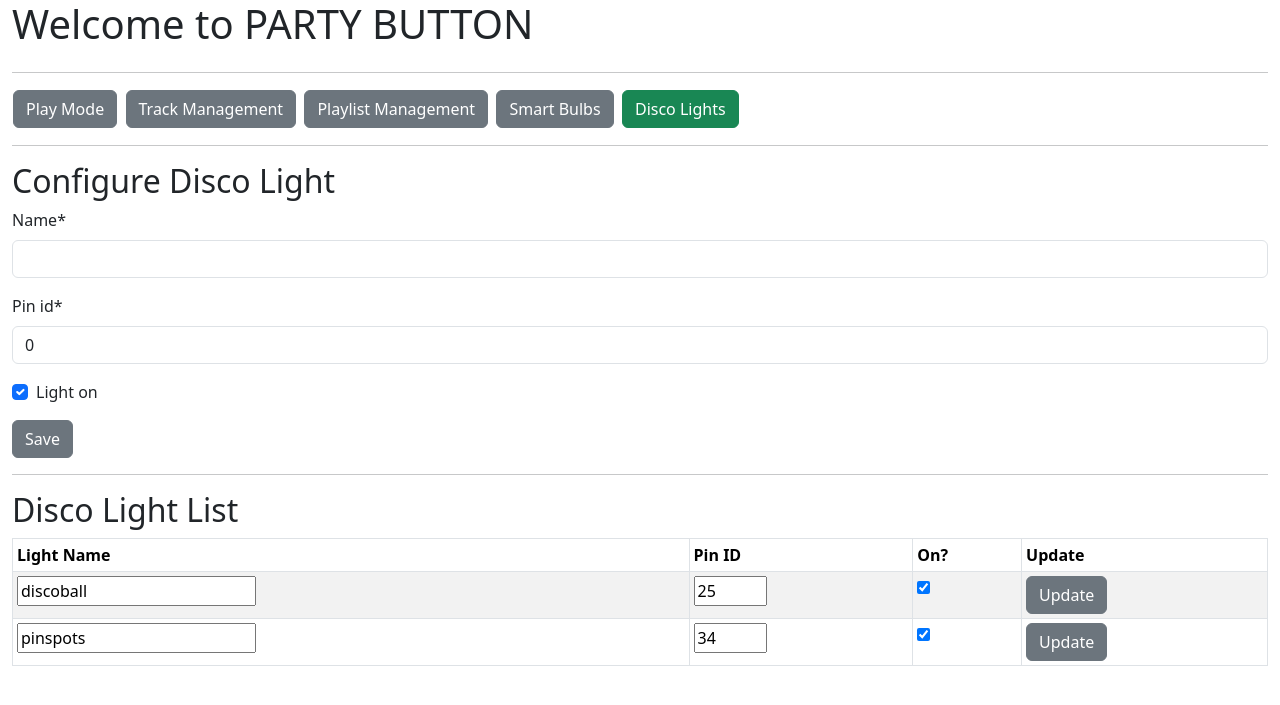
After one commit to DanBuchan/Party_button, a Django app: page /disco/ in a window 1280 px wide. The commit adds this page. Shown: the top 705 px of the page. Run offline with Django 4.2, Linux system fonts and the light colour scheme; data comes from the database, SQL or seed files in the repository; both versions use the stored data as it was after the commit; some libraries are stand-ins or nearby versions.

Commit message:
UI for disco light control added

```diff
--- a/pb_ui/mp3_manager/admin.py
+++ b/pb_ui/mp3_manager/admin.py
@@ -1,8 +1,9 @@
 from django.contrib import admin
-from .models import Track, Playtime, Playlist, Bridge, Light
+from .models import Track, Playtime, Playlist, Bridge, Light, DiscoLight
 
 admin.site.register(Track)
 admin.site.register(Playtime)
 admin.site.register(Playlist)
 admin.site.register(Bridge)
 admin.site.register(Light)
+admin.site.register(DiscoLight)
--- a/pb_ui/mp3_manager/form.py
+++ b/pb_ui/mp3_manager/form.py
@@ -1,6 +1,6 @@
 from django.forms import ModelForm
 from django import forms
-from .models import Track, Playtime, Playlist, Bridge, Light
+from .models import Track, Playtime, Playlist, Bridge, Light, DiscoLight
 
 class BridgeForm(ModelForm):
     class Meta:
@@ -22,6 +22,11 @@ class TrackForm(ModelForm):
     class Meta:
         model = Track
         fields = ["name", "mp3_file", "minutes", "seconds"]
+
+class DiscoForm(ModelForm):
+    class Meta:
+        model = DiscoLight
+        fields = ["name", "pin_id", "light_on"]
 
 class PlaytimeForm(ModelForm):
     class Meta:
--- a/pb_ui/mp3_manager/models.py
+++ b/pb_ui/mp3_manager/models.py
@@ -167,3 +167,15 @@ class Light(models.Model):
 
     def __str__(self):
         return(self.name)
+
+class DiscoLight(models.Model):
+    name = models.CharField(max_length=200, default="",
+                          blank=False, null=False)
+    pin_id = models.IntegerField(blank=False, null=False,
+                                     default=0,
+                                     validators=[MinValueValidator(0),
+                                                 MaxValueValidator(40)])
+    light_on = models.BooleanField(blank=False, null=False, default=True)
+
+    def __str__(self):
+        return(self.name)
--- /dev/null
+++ b/pb_ui/mp3_manager/templates/mp3_manager/disco.html
@@ -0,0 +1,69 @@
+{% extends "./base.html" %}
+{% load crispy_forms_tags %}
+
+{% block content %}
+<div class="row">
+  <div class="col">
+    <table>
+    <tr><td NOWRAP>
+    <a href="/"><button type="button" class="btn btn-secondary">Play Mode</button></a>&nbsp;
+    <a  href="/tracks"><button type="button" class="btn btn-secondary">Track Management</button></a>&nbsp;
+    <a href="/playlists"><button type="button" class="btn btn-secondary">Playlist Management</button></a>&nbsp;
+    <a href="/lights"><button type="button" class="btn btn-secondary">Smart Bulbs</button></a>&nbsp;
+    <a href="/disco"><button type="button" class="btn btn-success">Disco Lights</button></a>&nbsp;
+    </td></tr>
+    </table>
+  </div>
+</div>
+<hr>
+
+<div class="row">
+    <div class="col">
+    <h2>Configure Disco Light</h2>
+    {% if form_errors %}
+        <div class="alert">{{ form_errors }}</div>
+    {% endif %}
+        <form id="disco_form" name="disco_form" action={% url 'mp3_manager:disco' %} method="post" enctype="multipart/form-data">
+        {% csrf_token %}
+        {{ form|crispy }}
+        <input class="btn btn-secondary" type="submit" form="disco_form" value="Save" id="disco_configure" name="disco_configure"></input>
+        </form>
+    </div>
+</div>
+<hr />
+<div class="row">
+    <div class="col">
+    <h2>Disco Light List</h2>
+    {% if disco_light_list %}
+        <table class="table table-striped table-bordered table-sm" cellspacing="0" width="100%">
+            <thead><tr><th>Light Name</th><th>Pin ID</th><th>On?</th><th>Update</th></tr></thead>
+            <tbody>
+              {% for light in disco_light_list %}
+              <tr>
+                  <form id="disco_update_form_{{ light.pk }}" id="disco_update_{ light.pk }}" action={% url 'mp3_manager:disco' %} method="post" enctype="multipart/form-data">
+                    {% csrf_token %}
+                  <td> <input size="20" type="textarea" id="name" name="name" value={{ light.name }}>  </td>
+                  <td>
+                    <input size="2" type="textarea" id="pin_id" name="pin_id" value={{ light.pin_id }}>
+                  </td>
+                  <td>
+                    {% if light.light_on %}
+                    <input type="checkbox" id="light_on" name="light_on" value={{ light.pk }} checked>
+                    {% else%}
+                    <input type="checkbox" id="light_on" name="light_on" value={{ light.pk }}>
+                    {% endif %}
+                  </td>
+                  <td>
+                    <input type="hidden" id="pk" name="pk" value="{{ light.pk }}">
+                    <input class="btn btn-secondary" type="submit" form="disco_update_form_{{ light.pk }}" value="Update" name="disco_update_{{ light.pk }}"></td>
+                </form>
+            {% endfor %}
+            </tbody>
+        </table>
+    {% else %}
+      <p><h2>No disco lights configured</h2></p>
+    {% endif %}
+    </div>
+</div>
+
+{% endblock %}
--- a/pb_ui/mp3_manager/templates/mp3_manager/index.html
+++ b/pb_ui/mp3_manager/templates/mp3_manager/index.html
@@ -9,7 +9,8 @@
       <a href="/"><button type="button" class="btn btn-success">Play Mode</button></a>&nbsp;
       <a href="/tracks"><button type="button" class="btn btn-secondary">Track Management</button></a>&nbsp;
       <a href="/playlists"><button type="button" class="btn btn-secondary">Playlist Management</button></a>&nbsp;
-      <a href="/lights"><button type="button" class="btn btn-secondary">Light Management</button></a>&nbsp;
+      <a href="/lights"><button type="button" class="btn btn-secondary">Smart Bulbs</button></a>&nbsp;
+      <a href="/disco"><button type="button" class="btn btn-secondary">Disco Lights</button></a>&nbsp;
       </td></tr>
       </table>
     </div>
--- a/pb_ui/mp3_manager/templates/mp3_manager/lights.html
+++ b/pb_ui/mp3_manager/templates/mp3_manager/lights.html
@@ -9,7 +9,8 @@
       <a href="/"><button type="button" class="btn btn-secondary">Play Mode</button></a>&nbsp;
       <a href="/tracks"><button type="button" class="btn btn-secondary">Track Management</button></a>&nbsp;
       <a href="/playlists"><button type="button" class="btn btn-secondary">Playlist Management</button></a>&nbsp;
-      <a href="/lights"><button type="button" class="btn btn-success">Light Management</button></a>&nbsp;
+      <a href="/lights"><button type="button" class="btn btn-success">Smart Bulbs</button></a>&nbsp;
+      <a href="/disco"><button type="button" class="btn btn-secondary">Disco Lights</button></a>&nbsp;
       </td></tr>
       </table>
     </div>
--- a/pb_ui/mp3_manager/templates/mp3_manager/playlist.html
+++ b/pb_ui/mp3_manager/templates/mp3_manager/playlist.html
@@ -9,7 +9,8 @@
       <a href="/"><button type="button" class="btn btn-secondary">Play Mode</button></a>&nbsp;
       <a  href="/tracks"><button type="button" class="btn btn-secondary">Track Management</button></a>&nbsp;
       <a href="/playlists"><button type="button" class="btn btn-success">Playlist Management</button></a>&nbsp;
-      <a href="/lights"><button type="button" class="btn btn-secondary">Light Management</button></a>&nbsp;
+      <a href="/lights"><button type="button" class="btn btn-secondary">Smart Bulbs</button></a>&nbsp;
+      <a href="/disco"><button type="button" class="btn btn-secondary">Disco Lights</button></a>&nbsp;
       </td></tr>
       </table>
     </div>
--- a/pb_ui/mp3_manager/templates/mp3_manager/track.html
+++ b/pb_ui/mp3_manager/templates/mp3_manager/track.html
@@ -9,7 +9,8 @@
     <a href="/"><button type="button" class="btn btn-secondary">Play Mode</button></a>&nbsp;
     <a  href="/tracks"><button type="button" class="btn btn-success">Track Management</button></a>&nbsp;
     <a href="/playlists"><button type="button" class="btn btn-secondary">Playlist Management</button></a>&nbsp;
-    <a href="/lights"><button type="button" class="btn btn-secondary">Light Management</button></a>&nbsp;
+    <a href="/lights"><button type="button" class="btn btn-secondary">Smart Bulbs</button></a>&nbsp;
+    <a href="/disco"><button type="button" class="btn btn-secondary">Disco Lights</button></a>&nbsp;
     </td></tr>
     </table>
   </div>
--- a/pb_ui/mp3_manager/urls.py
+++ b/pb_ui/mp3_manager/urls.py
@@ -23,7 +23,6 @@ urlpatterns = [
     path("lightinterval/<int:pk>/", views.LightInterval.as_view(), name="lightinterval"),
     path("lightalternate/<int:pk>/", views.LightAlternate.as_view(), name="lightalternate"),
     path("lights/", views.BridgeManagement.as_view(), name="bridge"),
-
-
+    path("disco/", views.DiscoLightManagement.as_view(), name="disco"),
 
 ]
--- a/pb_ui/mp3_manager/views.py
+++ b/pb_ui/mp3_manager/views.py
@@ -11,10 +11,60 @@ import subprocess
 import re
 import pprint
 
-from .models import Track, Playtime, Playlist, Bridge, Light
+from .models import Track, Playtime, Playlist, Bridge, Light, DiscoLight
 from .form import TrackForm, PlaytimeForm, TrackPlaytimeForm, TrackStartForm
 from .form import BridgeForm, TrackForm ,TrackBpmForm
-from .form import PlaylistForm, BrightnessForm
+from .form import PlaylistForm, BrightnessForm, DiscoForm
+
+
+class DiscoLightManagement(generic.ListView, FormMixin):
+    form_class = DiscoForm
+    template_name = "mp3_manager/disco.html"
+    context_object_name = "disco_light_list"
+    model = DiscoLight
+
+    def get(self, request):
+        print("Getting Disco Light List")
+        disco_light_list = self.get_queryset()
+        return render(request, self.template_name,
+                      {"disco_light_list": disco_light_list,
+                       "form": DiscoForm()
+                       })
+
+    def post(self, request):
+        print("Handling Disco Light")
+        if "disco_configure" in request.POST:
+            print("Adding Disco Light Configuration")
+            form = self.get_form()
+            if form.is_valid():
+                print("SAVING LIGHT")
+                record = form.save()
+
+            disco_light_list = self.get_queryset()
+            return render(request, self.template_name,
+                          {"disco_light_list": disco_light_list,
+                           "form": DiscoForm()
+                          })
+        if [key for key in request.POST.keys() if 'disco_update' in key.lower()]:
+            print("Updating Disco Light")
+            thisform = DiscoForm(request.POST)
+            if thisform.is_valid():
+                light = DiscoLight.objects.filter(pk=request.POST["pk"])[0]
+            #print(request.POST)
+            light.name = request.POST["name"]
+            light.pin_id = request.POST["pin_id"]
+            toggle_list = request.POST.getlist("light_on")
+            if len(toggle_list) > 0:
+                light.light_on = True
+            else:
+                light.light_on = False
+            light.save()
+            disco_light_list = self.get_queryset()
+            return render(request, self.template_name,
+                          {"disco_light_list": disco_light_list,
+                           "form": DiscoForm()
+                          })
+
 
 class TrackManagement(generic.ListView, FormMixin):
     form_class = TrackForm
```
Also changed, not shown: pb_ui/db.sqlite3, pb_ui/mp3_manager/migrations/0019_discolight.py (added).
